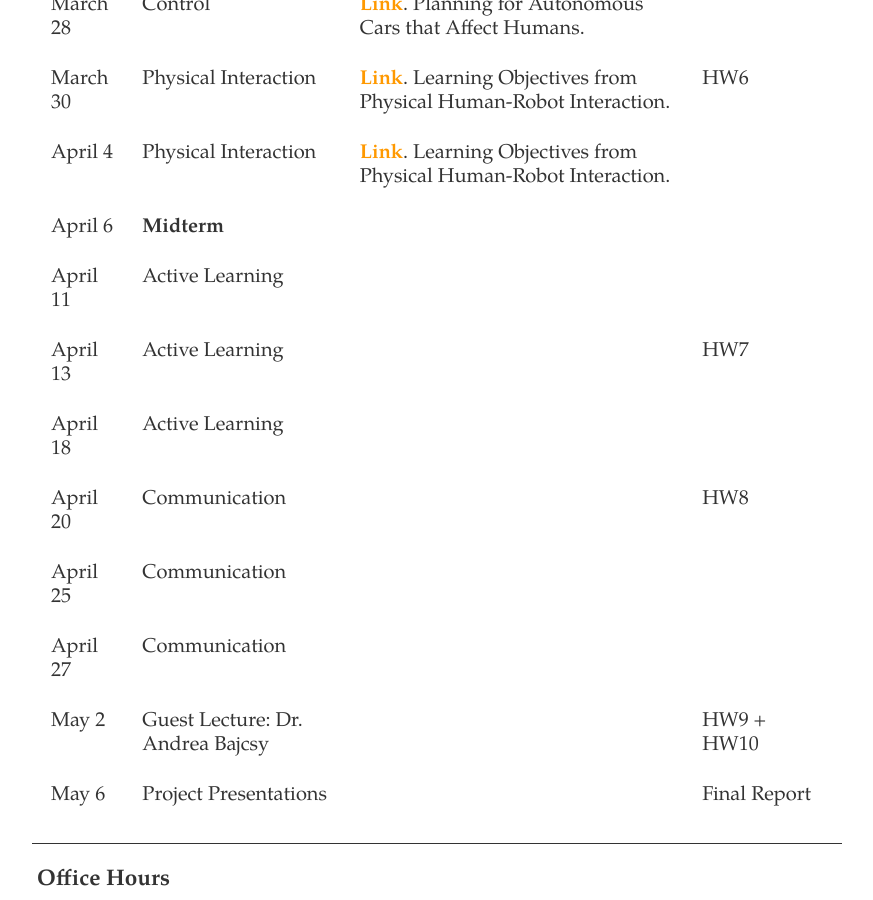
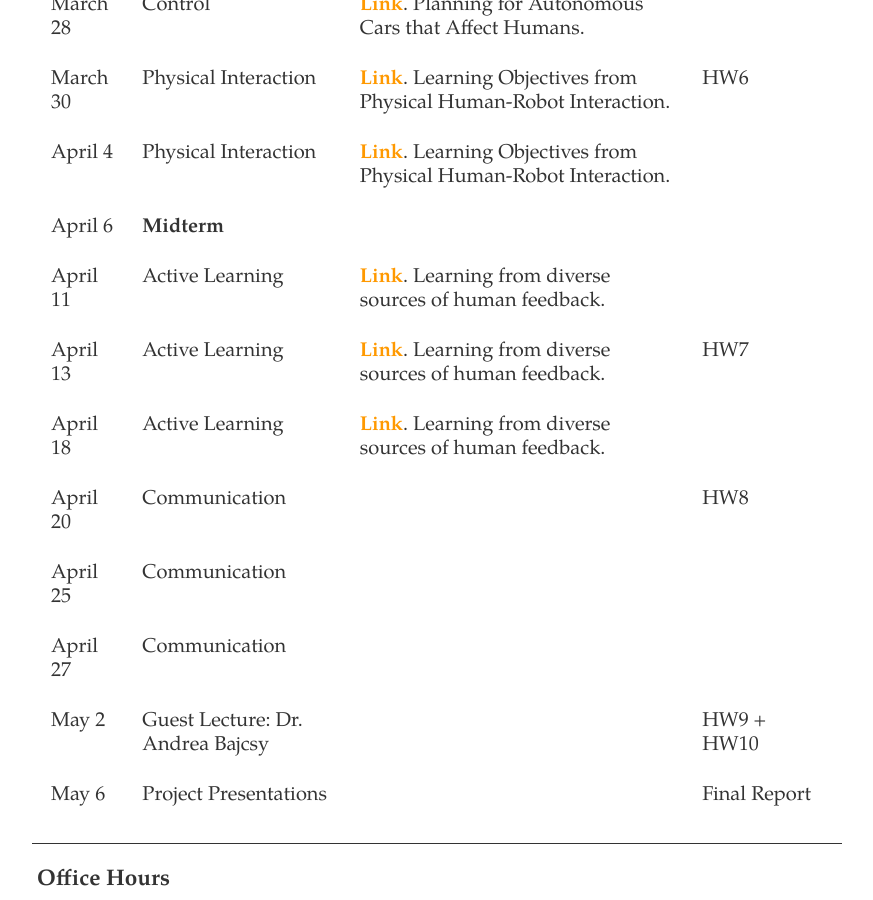
Before and after one commit to dylan-losey/dylan-losey.github.io, a Jekyll site: the page built from me5824-spring23.html, in a window 1280 px wide and 900 px high, scrolled down 3278 px. Shown: the whole window, without its empty margins (203-1076 px from the left). Built offline with Jekyll 4.4.1, drawn with Linux system fonts in a browser that asks for light colours; nearby versions of some CDN libraries.

Commit message:
paper added

```diff
--- a/me5824-spring23.html
+++ b/me5824-spring23.html
@@ -316,19 +316,28 @@ tags: me5824-spring2023
     <tr>
       <td>April 11</td>
       <td>Active Learning</td>
-      <td></td>
+      <td>
+        <b><a class="link" href="{{ site.baseurl }} /pdfs/me5824/biyik_2021.pdf">Link</a></b>.
+        Learning from diverse sources of human feedback.
+      </td>
       <td></td>
     </tr>
     <tr>
       <td>April 13</td>
       <td>Active Learning</td>
-      <td></td>
+      <td>
+        <b><a class="link" href="{{ site.baseurl }} /pdfs/me5824/biyik_2021.pdf">Link</a></b>.
+        Learning from diverse sources of human feedback.
+      </td>
       <td>HW7</td>
     </tr>
     <tr>
       <td>April 18</td>
       <td>Active Learning</td>
-      <td></td>
+      <td>
+        <b><a class="link" href="{{ site.baseurl }} /pdfs/me5824/biyik_2021.pdf">Link</a></b>.
+        Learning from diverse sources of human feedback.
+      </td>
       <td></td>
     </tr>
     <tr>
```
